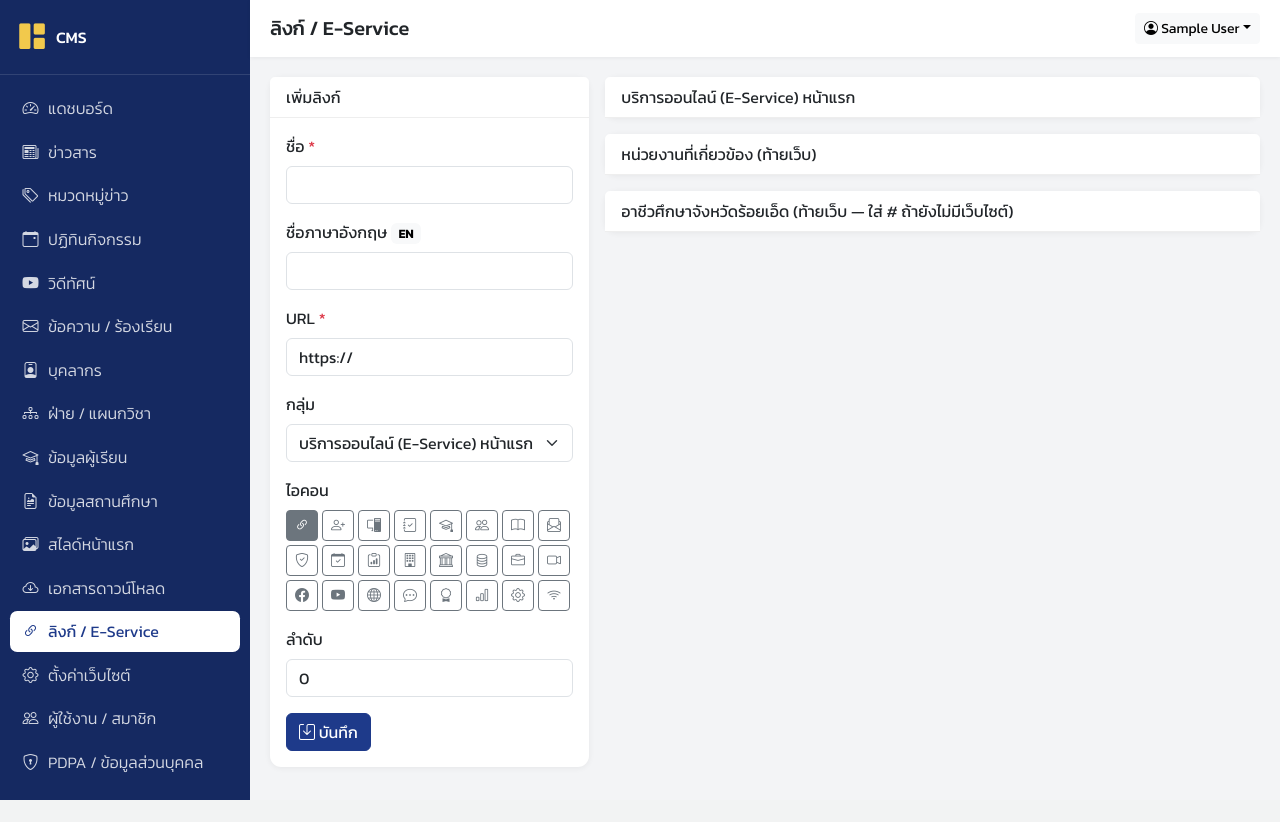
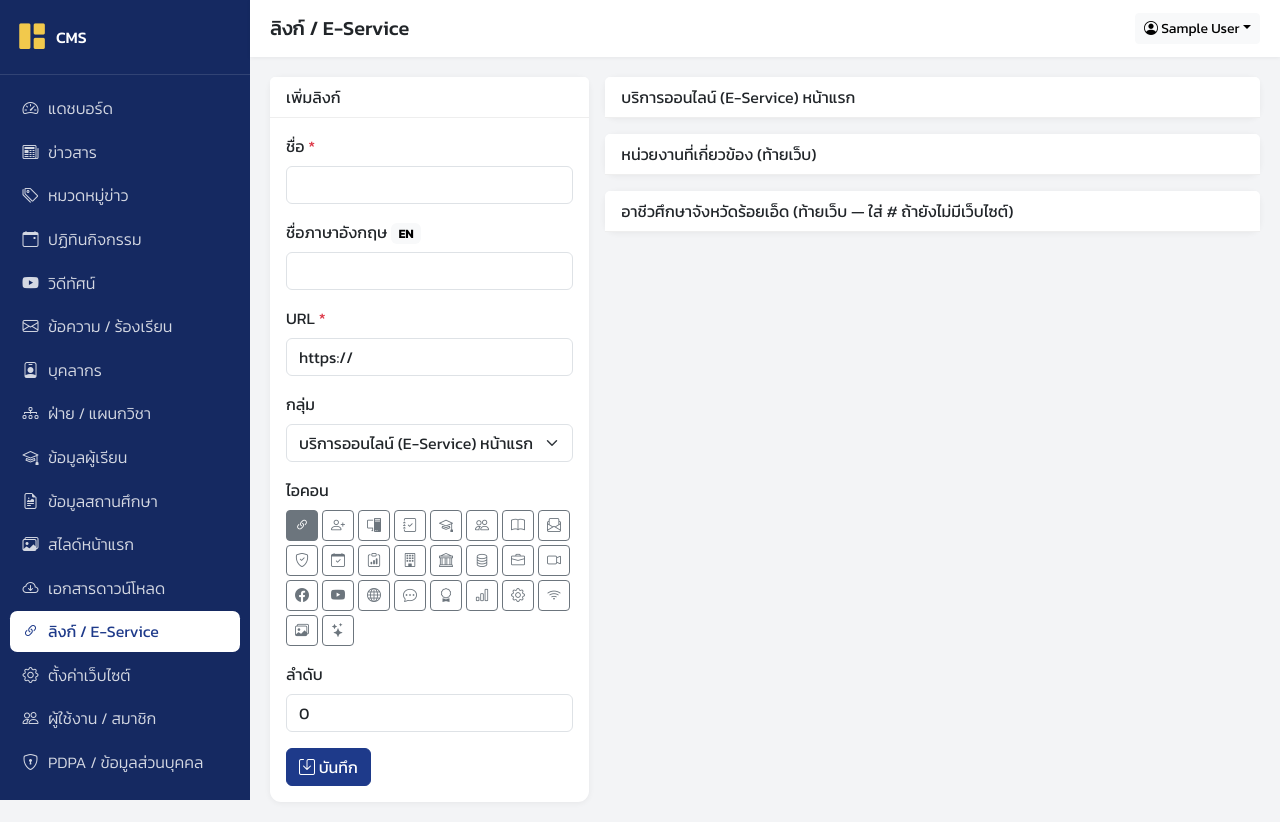
Before and after one commit to krusomkhuan/cms2027, a PHP site: page /admin/links.php in a window 1280 px wide. Before the commit the page ends 800 px from the top, so only its background shows below. Run offline with PHP 8.4, Linux system fonts and the light colour scheme; the visitor is signed in with stand-in values (Sample User, id 1); data that the repository does not hold is empty; some libraries are stand-ins or nearby versions.

Commit message:
เปลี่ยนปุ่มบริการ ห้องสมุดออนไลน์ เป็น ระบบคลัง Prompt (PromptHub)

```diff
--- a/admin/links.php
+++ b/admin/links.php
@@ -37,7 +37,7 @@ foreach ($rows as $r) {
 }
 $icons = ['bi-link-45deg', 'bi-person-plus', 'bi-pc-display', 'bi-journal-check', 'bi-mortarboard', 'bi-people', 'bi-book', 'bi-envelope-paper',
     'bi-shield-check', 'bi-calendar-check', 'bi-clipboard-data', 'bi-building', 'bi-bank', 'bi-database', 'bi-briefcase', 'bi-camera-video',
-    'bi-facebook', 'bi-youtube', 'bi-globe', 'bi-chat-dots', 'bi-award', 'bi-bar-chart', 'bi-gear', 'bi-wifi'];
+    'bi-facebook', 'bi-youtube', 'bi-globe', 'bi-chat-dots', 'bi-award', 'bi-bar-chart', 'bi-gear', 'bi-wifi', 'bi-images', 'bi-stars'];
 
 admin_header('ลิงก์ / E-Service', 'links');
 ?>
--- a/sql/college_data.sql
+++ b/sql/college_data.sql
@@ -237,3 +237,6 @@ UPDATE links SET url = 'https://admission.vec.go.th/' WHERE title = 'ระบ
 
 -- เปลี่ยน ระบบบริหารสถานศึกษา (RMS) เป็น ระบบสารสนเทศ TeachHub (ลิงก์จะแจ้งภายหลัง)
 UPDATE links SET title = 'ระบบสารสนเทศ TeachHub', title_en = 'TeachHub Information System', icon = 'bi-mortarboard' WHERE title = 'ระบบบริหารสถานศึกษา (RMS)';
+
+-- เปลี่ยน ห้องสมุดออนไลน์ เป็น ระบบคลัง Prompt (PromptHub)
+UPDATE links SET title = 'ระบบคลัง Prompt (PromptHub)', title_en = 'PromptHub (AI Prompt Library)', icon = 'bi-stars', url = 'https://krusomkhuan.com/prompthub/public/' WHERE title = 'ห้องสมุดออนไลน์';
```
